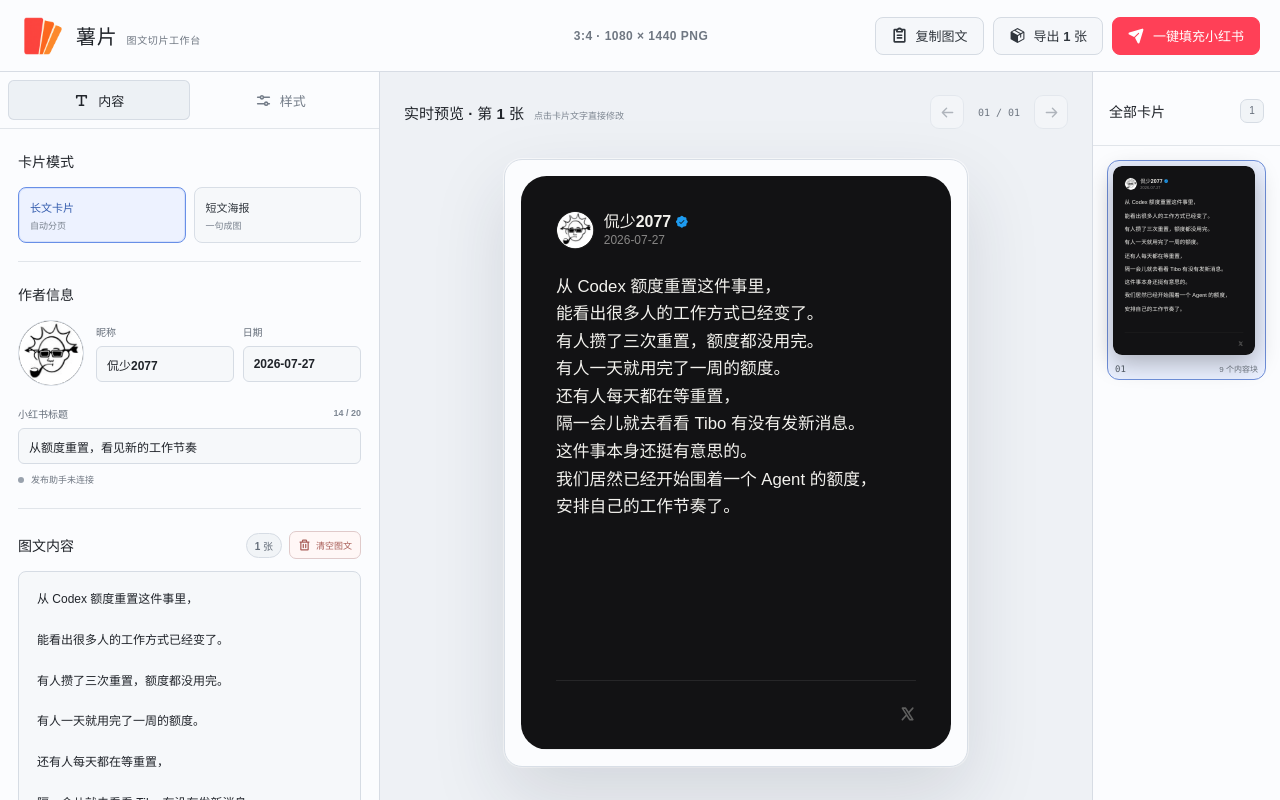
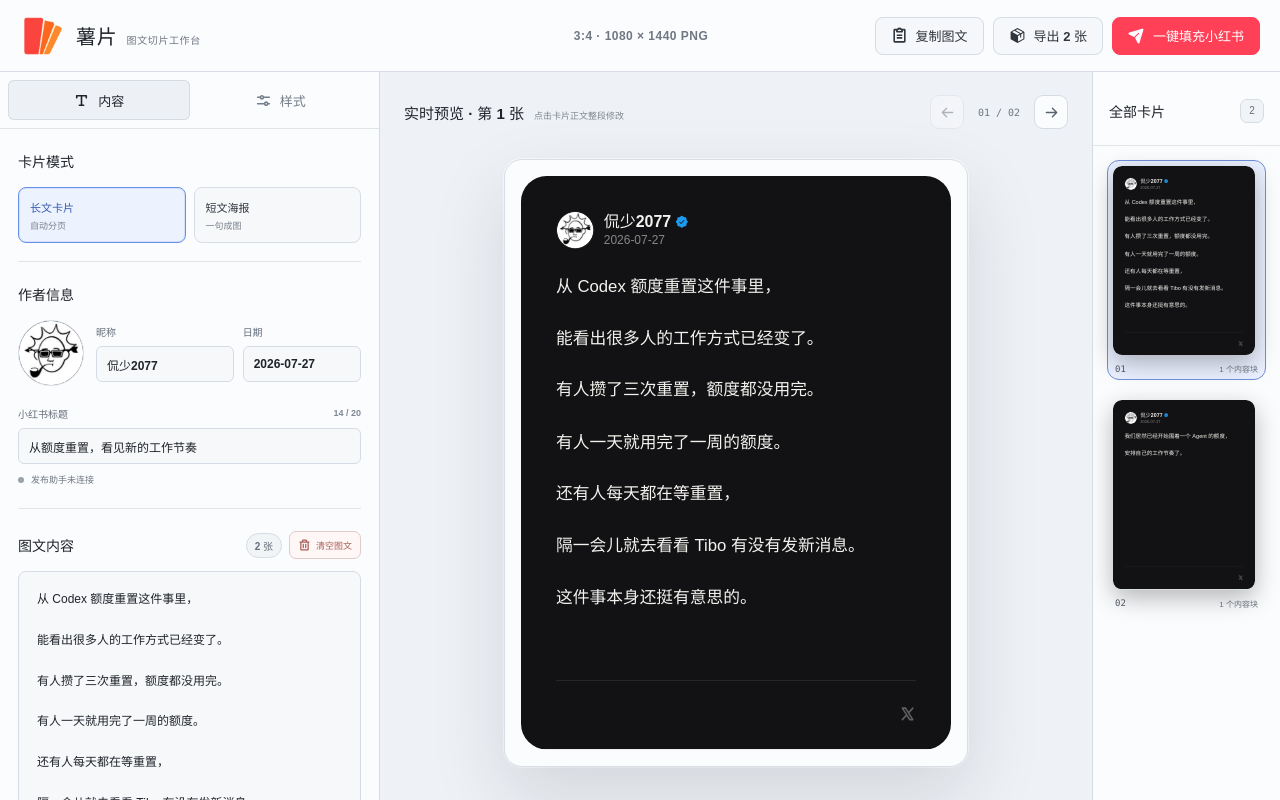
Before and after one commit to kanshao2077/shupian, a React (Vite) app: page / in a window 1280 px wide. Built offline with nearby package versions, Linux system fonts and the light colour scheme.

Commit message:
Preserve blank lines in card editing

```diff
--- a/src/App.jsx
+++ b/src/App.jsx
@@ -167,8 +167,7 @@
 }
 
 function wrapText(value, fontSize) {
-  const cleanValue = value.trim();
-  if (!cleanValue) return [];
+  if (!value) return [];
 
   const context = getContext(fontSize);
   const lines = [];
@@ -176,7 +175,7 @@
   let currentStart = 0;
   let offset = 0;
 
-  for (const character of Array.from(cleanValue)) {
+  for (const character of Array.from(value)) {
     const characterStart = offset;
     const characterEnd = offset + character.length;
     const candidate = currentLine + character;
@@ -212,6 +211,23 @@
   return [createTextBlock(value)];
 }
 
+function mergeAdjacentTextBlocks(blocks) {
+  return blocks.reduce((merged, block) => {
+    const previousBlock = merged.at(-1);
+
+    if (previousBlock?.type === "text" && block.type === "text") {
+      merged[merged.length - 1] = {
+        ...previousBlock,
+        text: previousBlock.text + block.text,
+      };
+      return merged;
+    }
+
+    merged.push(block);
+    return merged;
+  }, []);
+}
+
 function getMediaHeight(media) {
   const selectedRatio = IMAGE_ASPECT_RATIOS[media.aspectRatio];
   if (selectedRatio) {
@@ -365,6 +381,60 @@
       (currentPage.elements.length > 1 ? mediaGap : 0) + height;
   };
 
+  const addTextLines = (block, lines) => {
+    let remainingLines = lines;
+
+    while (remainingLines.length) {
+      const lastElement = currentPage.elements.at(-1);
+      const canAppendToLast =
+        lastElement?.type === "text" &&
+        lastElement.sourceBlockId === block.id;
+      const gap =
+        currentPage.elements.length && !canAppendToLast ? paragraphGap : 0;
+      const availableHeight = BODY_HEIGHT - currentPage.usedHeight - gap;
+      let lineCapacity = Math.floor(availableHeight / lineHeightPx);
+
+      if (
+        currentPage.elements.length &&
+        (lineCapacity <= 0 ||
+          (lineCapacity === 1 && remainingLines.length > 1))
+      ) {
+        commitPage();
+        continue;
+      }
+
+      lineCapacity = Math.max(1, lineCapacity);
+      const pageLines = remainingLines.slice(0, lineCapacity);
+      remainingLines = remainingLines.slice(lineCapacity);
+      const segmentStart = pageLines[0].sourceStart;
+      const segmentEnd = pageLines[pageLines.length - 1].sourceEnd;
+
+      if (canAppendToLast) {
+        lastElement.lines.push(...pageLines.map((line) => line.text));
+        lastElement.sourceEnd = segmentEnd;
+        lastElement.text = block.text.slice(
+          lastElement.sourceStart,
+          segmentEnd,
+        );
+      } else {
+        currentPage.elements.push({
+          type: "text",
+          lines: pageLines.map((line) => line.text),
+          text: block.text.slice(segmentStart, segmentEnd),
+          sourceBlockId: block.id,
+          sourceStart: segmentStart,
+          sourceEnd: segmentEnd,
+        });
+      }
+
+      currentPage.usedHeight += gap + pageLines.length * lineHeightPx;
+
+      if (remainingLines.length) {
+        commitPage();
+      }
+    }
+  };
+
   contentBlocks.forEach((block) => {
     if (block.type === "pageBreak") {
       commitPage();
@@ -382,64 +452,39 @@
     let sourceOffset = 0;
 
     sourceLines.forEach((sourceLine, sourceLineIndex) => {
-      const leadingWhitespace =
-        sourceLine.length - sourceLine.trimStart().length;
-      const trailingWhitespace =
-        sourceLine.length - sourceLine.trimEnd().length;
-      const paragraphStart = sourceOffset + leadingWhitespace;
-      const paragraphEnd =
-        sourceOffset + sourceLine.length - trailingWhitespace;
-      const paragraph = block.text.slice(paragraphStart, paragraphEnd);
+      const lineStart = sourceOffset;
+      const lineEnd = lineStart + sourceLine.length;
 
       sourceOffset +=
         sourceLine.length +
         (sourceLineIndex < sourceLines.length - 1 ? 1 : 0);
 
-      if (!paragraph) return;
-
-      if (/^---+$/.test(paragraph)) {
+      if (/^\s*---+\s*$/.test(sourceLine)) {
         commitPage();
         return;
       }
 
-      let remainingLines = wrapText(paragraph, fontSize);
-
-      while (remainingLines.length) {
-        const gap = currentPage.elements.length ? paragraphGap : 0;
-        const availableHeight = BODY_HEIGHT - currentPage.usedHeight - gap;
-        let lineCapacity = Math.floor(availableHeight / lineHeightPx);
-
-        if (
-          currentPage.elements.length &&
-          (lineCapacity <= 0 ||
-            (lineCapacity === 1 && remainingLines.length > 1))
-        ) {
-          commitPage();
-          continue;
+      if (!sourceLine.trim()) {
+        if (block.text) {
+          addTextLines(block, [
+            {
+              text: "",
+              sourceStart: lineStart,
+              sourceEnd: lineEnd,
+            },
+          ]);
         }
-
-        lineCapacity = Math.max(1, lineCapacity);
-        const wrappedLines = remainingLines.slice(0, lineCapacity);
-        remainingLines = remainingLines.slice(lineCapacity);
-        const segmentStart = wrappedLines[0].start;
-        const segmentEnd = wrappedLines[wrappedLines.length - 1].end;
-
-        currentPage.elements.push({
-          type: "text",
-          lines: wrappedLines.map((line) => line.text),
-          text: paragraph.slice(segmentStart, segmentEnd),
-          sourceBlockId: block.id,
-          sourceStart: paragraphStart + segmentStart,
-          sourceEnd: paragraphStart + segmentEnd,
-        });
-        currentPage.usedHeight +=
-          (currentPage.elements.length > 1 ? gap : 0) +
-          wrappedLines.length * lineHeightPx;
-
-        if (remainingLines.length) {
-          commitPage();
-        }
+        return;
       }
+
+      addTextLines(
+        block,
+        wrapText(sourceLine, fontSize).map((line) => ({
+          text: line.text,
+          sourceStart: lineStart + line.start,
+          sourceEnd: lineStart + line.end,
+        })),
+      );
     });
   });
 
@@ -763,8 +808,8 @@
       rows={Math.max(1, element.lines.length)}
       placeholder={element.placeholder}
       spellCheck="false"
-      aria-label="直接编辑当前卡片正文"
-      title="直接修改；离开输入框后自动重新分页"
+      aria-label="整段编辑当前卡片正文"
+      title="整段修改；离开输入框后自动重新分页"
       onChange={(event) => {
         draftRef.current = event.currentTarget.value;
         setDraft(event.currentTarget.value);
@@ -1510,7 +1555,9 @@
         );
       } catch (error) {
         setContentBlocks((current) =>
-          current.filter((block) => block.id !== pendingBlock.id),
+          mergeAdjacentTextBlocks(
+            current.filter((block) => block.id !== pendingBlock.id),
+          ),
         );
         showNotice(error.message, "error");
       } finally {
@@ -1538,7 +1585,7 @@
         next[targetIndex],
         next[sourceIndex],
       ];
-      return next;
+      return mergeAdjacentTextBlocks(next);
     });
   }, []);
 
@@ -1554,7 +1601,9 @@
 
   const removeContentBlock = useCallback((blockId) => {
     setContentBlocks((current) => {
-      const next = current.filter((block) => block.id !== blockId);
+      const next = mergeAdjacentTextBlocks(
+        current.filter((block) => block.id !== blockId),
+      );
       return next.some((block) => block.type === "text")
         ? next
         : [...next, createTextBlock()];
@@ -2848,7 +2897,7 @@
                   ? "短文海报预览"
                   : `实时预览 · 第 ${safeSelectedPage + 1} 张`}
               </h1>
-              <span>点击卡片文字直接修改</span>
+              <span>点击卡片正文整段修改</span>
             </div>
             <div className="preview-navigation">
               <button
```
Also changed, not shown: 2 other files (tests, documents, lock files or other folders).
